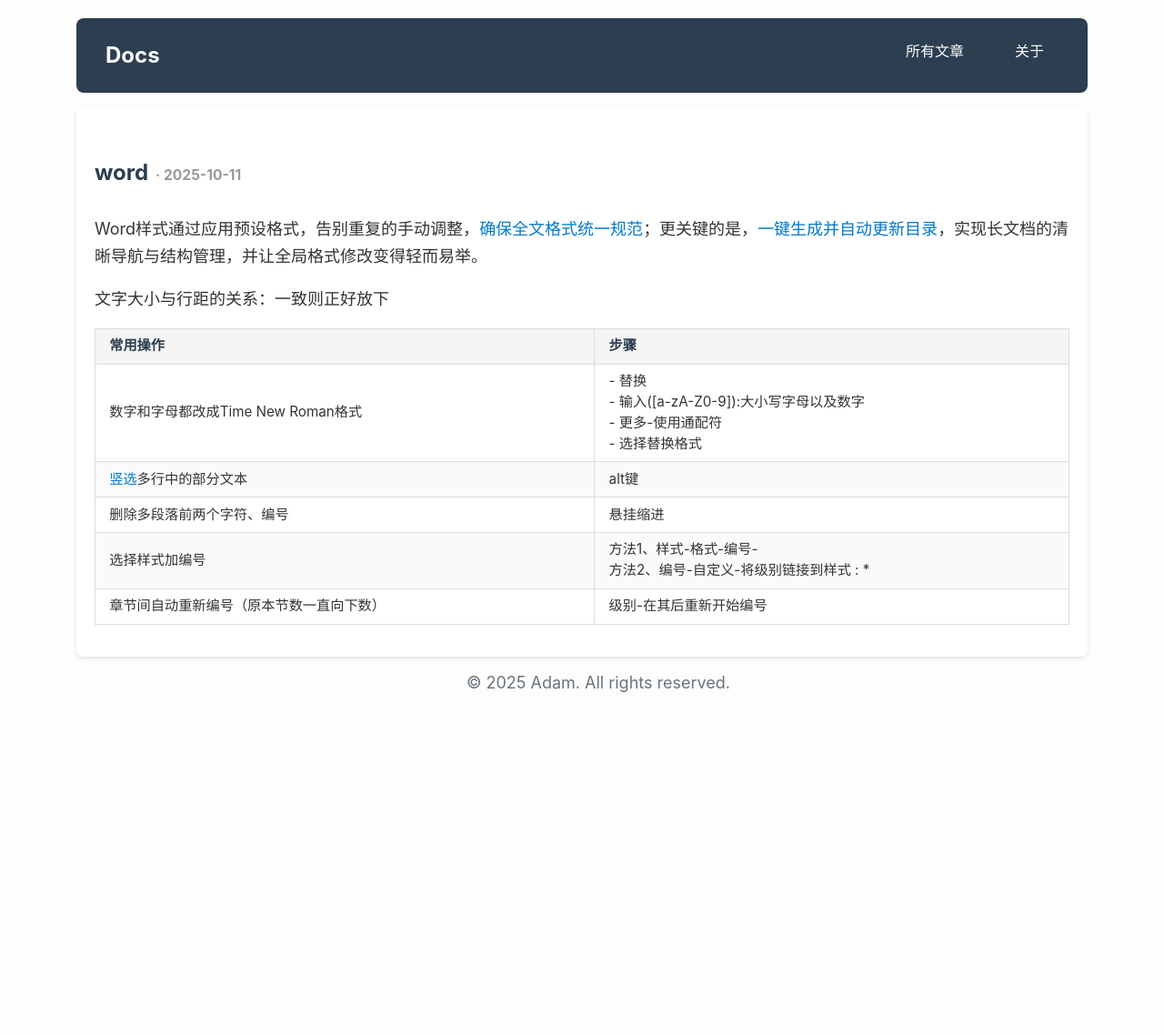
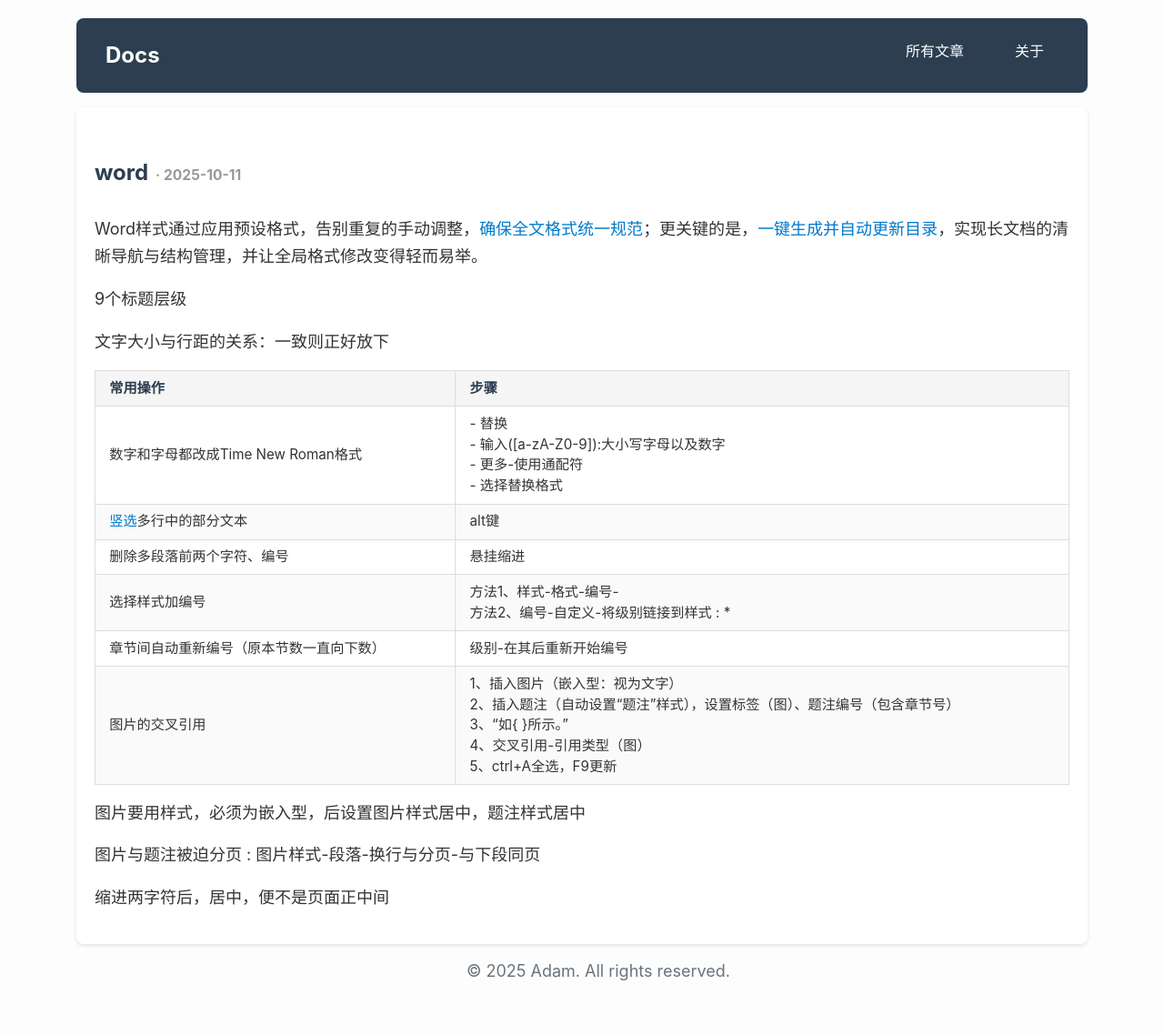
Before and after one commit to lzh210802066/lzh210802066.github.io, a Jekyll site: the page built from _posts/office/2025-10-11-word.md, in a window 1280 px wide. Shown: the whole page at 91% size. Built offline with Jekyll 4.4.1, drawn with Linux system fonts in a browser that asks for light colours; comment, search, counter and statistics services are not loaded; before the commit the page ends 900 px from its top, so only the background shows below that.

Commit message:
Update blog content

```diff
--- a/_posts/office/2025-10-11-word.md
+++ b/_posts/office/2025-10-11-word.md
@@ -15,7 +15,7 @@ categories: office
 
 Word样式通过应用预设格式，告别重复的手动调整，<span style="color:#007acc">确保全文格式统一规范</span>；更关键的是，<span style="color:#007acc">一键生成并自动更新目录</span>，实现长文档的清晰导航与结构管理，并让全局格式修改变得轻而易举。
 
-
+9个标题层级
 
 
 文字大小与行距的关系：一致则正好放下
@@ -69,4 +69,19 @@ Word样式通过应用预设格式，告别重复的手动调整，<span style="
                    级别-在其后重新开始编号
              </td>
         </tr>
+        <tr>
+             <td>
+                  图片的交叉引用
+             </td>
+             <td>
+                  1、插入图片（嵌入型：视为文字）<br>2、插入题注（自动设置“题注”样式），设置标签（图）、题注编号（包含章节号）<br>3、“如{ }所示。” <br>4、交叉引用-引用类型（图）<br>5、ctrl+A全选，F9更新
+             </td>
+        </tr>
 </table>
+
+
+图片要用样式，必须为嵌入型，后设置图片样式居中，题注样式居中
+
+图片与题注被迫分页 : 图片样式-段落-换行与分页-与下段同页
+
+缩进两字符后，居中，便不是页面正中间
```
